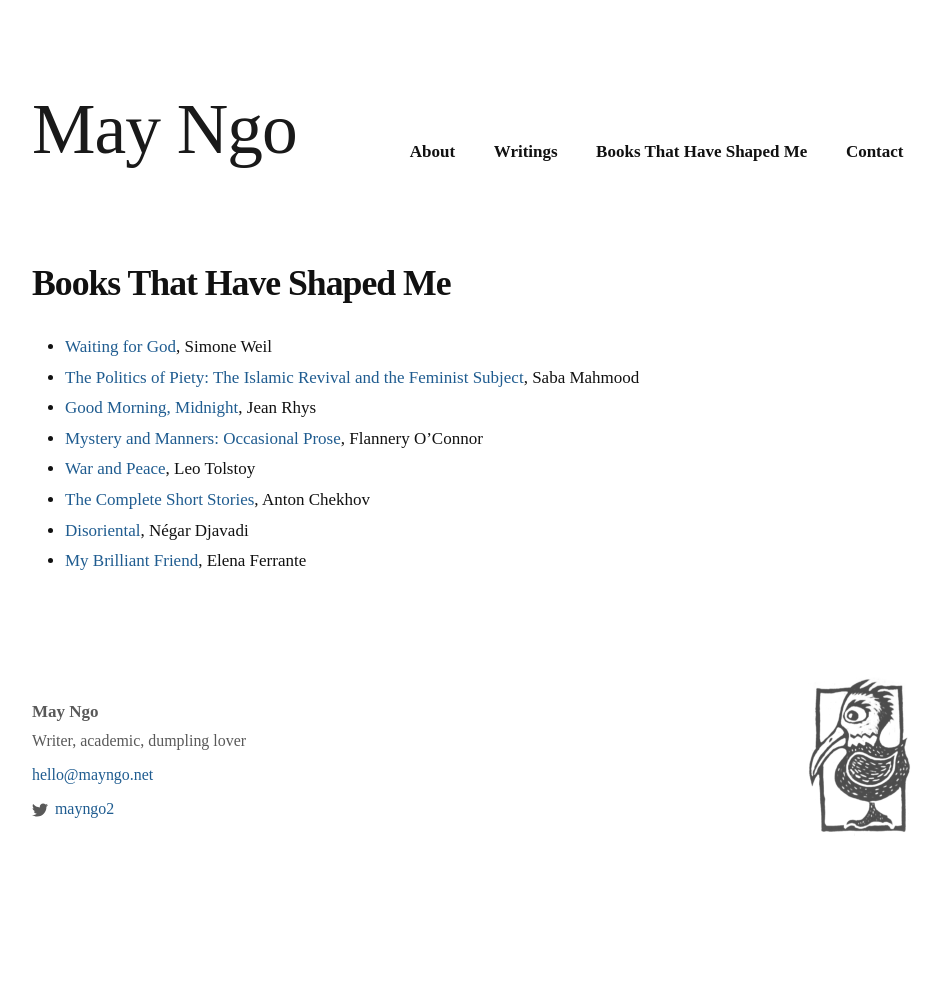
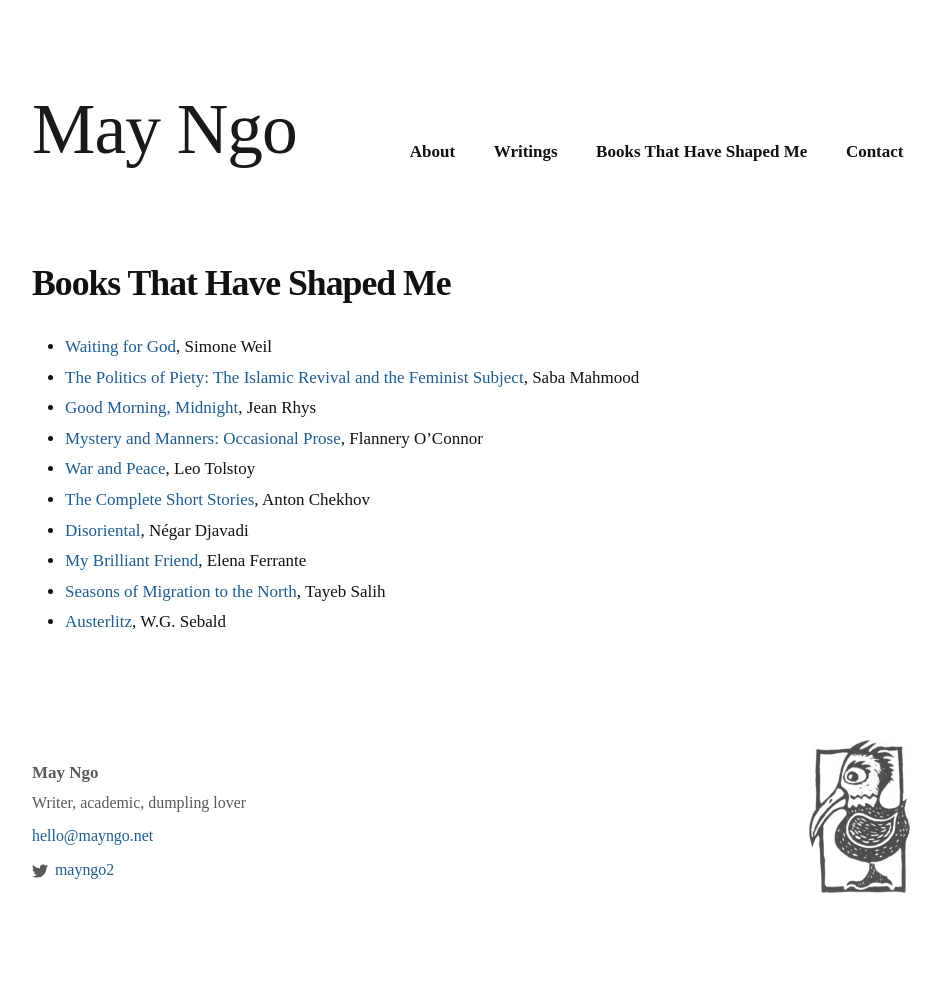
Before and after one commit to mayngo-net/mayngo-net.github.io, a Jekyll site: the page built from books-i-love.markdown, in a window 1280 px wide. Shown: the whole page, without its empty margins (168-1109 px from the left). Built offline with Jekyll 4.4.1, drawn with Linux system fonts in a browser that asks for light colours; some web fonts are replaced; before the commit the page ends 928 px from its top, so only the background shows below that.

Commit message:
Update books-i-love.markdown

```diff
--- a/books-i-love.markdown
+++ b/books-i-love.markdown
@@ -13,3 +13,5 @@ order: 300
 * [The Complete Short Stories](https://www.barnesandnoble.com/w/the-complete-short-stories-by-anton-chekhov-anton-chekhov/1126987502), Anton Chekhov
 * [Disoriental](https://www.europaeditions.com/book/9781609454517/disoriental), Négar Djavadi
 * [My Brilliant Friend](http://elenaferrante.com/works/my-brilliant-friend/), Elena Ferrante
+* [Seasons of Migration to the North](https://www.penguinrandomhouse.com/books/159927/season-of-migration-to-the-north-by-tayeb-salih/), Tayeb Salih
+* [Austerlitz](https://www.penguin.co.uk/books/266/26636/austerlitz/9780241984482.html), W.G. Sebald
```
